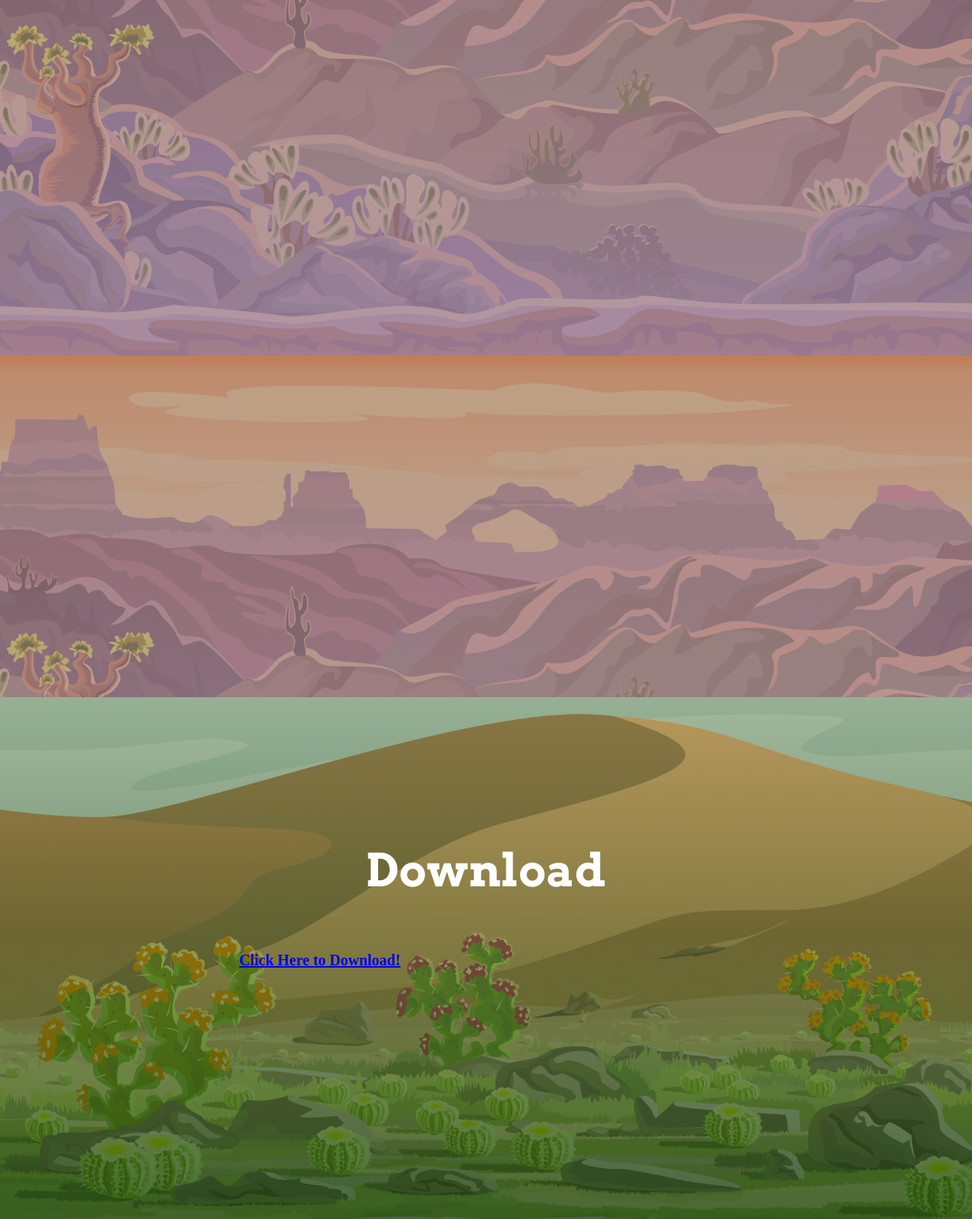
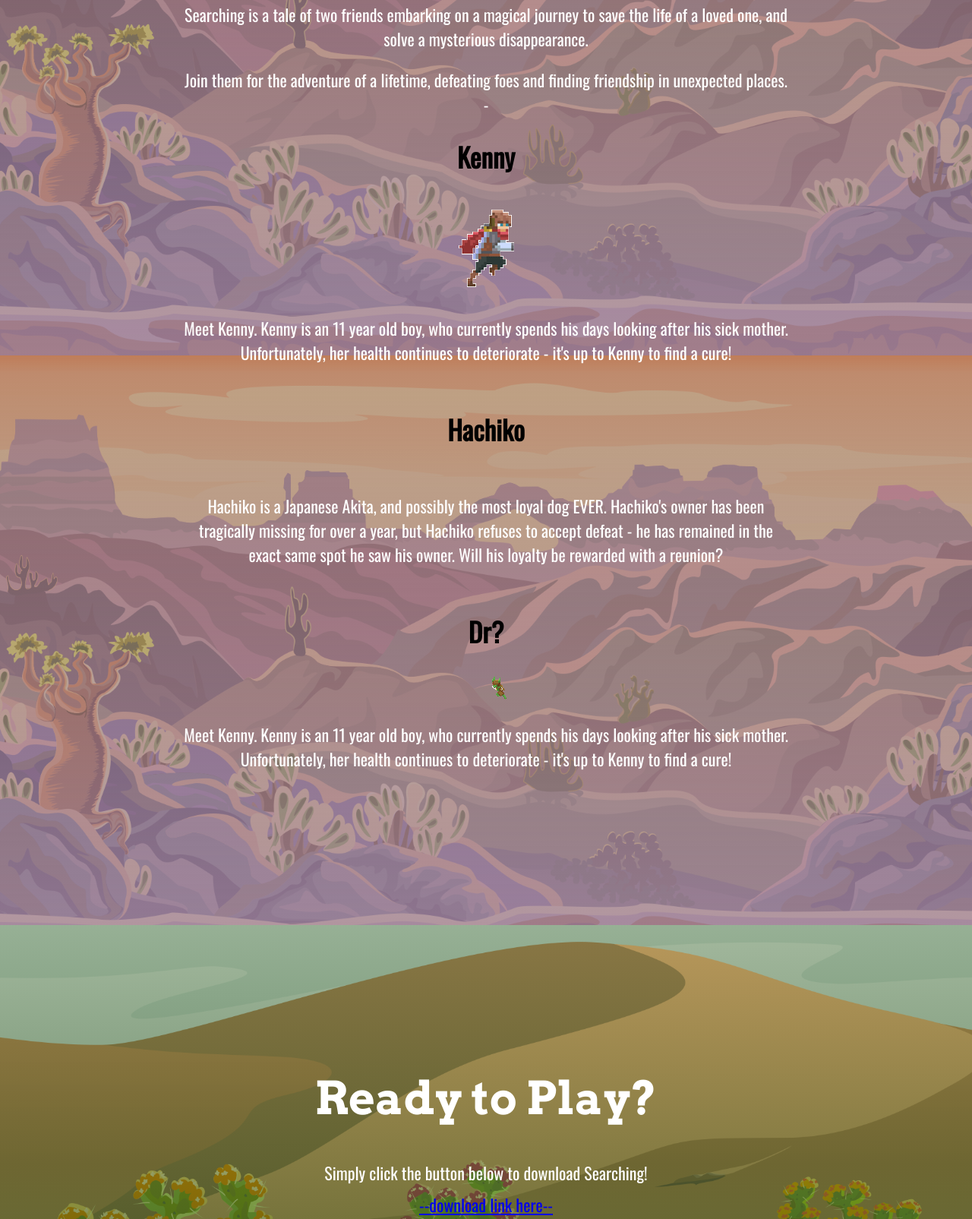
Before and after one commit to T9Searching/T9Searching.github.io, a plain HTML site: page index.html in a window 1280 px wide. Shown: the part 1382-2987 px from the top of the page at 76% size. Drawn offline with nearby package versions, Linux system fonts and the light colour scheme; a web font is replaced by a local one.

Commit message:
Info and images added
added character descriptions, fixed download area

```diff
--- a/css/style.css
+++ b/css/style.css
@@ -94,10 +94,12 @@ margin: 50px auto;
  .author_name_white { font-family:"Wellfleet"; margin: 70px 0 0 75px; color: #fff; font-size: 20px; }
  .author_name_gray { font-family:"Wellfleet"; margin: 70px 0 0 75px; color: #94a4a4; font-size: 20px; }
 
- .quotes_container { width: 800px; margin: 0 auto; }
+ .quotes_container { width: 800px; margin: 0 auto;
 
 display:flex;
-justify-content: center}
+justify-content: center;
+flex-direction: column;
+}
 
 #home, #slide2{ width: 100%; }
 #home{
@@ -111,7 +113,7 @@ background-size: cover;
 #slide2{
 background:linear-gradient(to bottom, rgba(0,0,0,.25), rgba(150,125,150,.75)),url('../img/slide2.png') 50% 0 no-repeat fixed;
 color: #333333;
-height: 900px;
+height: 1200px;
 margin: 0 auto;
 padding: 175px 0;
 background-size: cover;
@@ -128,7 +130,7 @@ background-size: cover;
 #slide4{
 background:linear-gradient(to bottom, rgba(75,75,5,.45), rgba(0,0,0,.55)),url('../img/slide4.png') 50% 0 no-repeat fixed;
 color: #333333;
-height: 450px;
+height: 250px;
 margin: 0 auto;
 padding: 150px 0;
     }
--- a/index.html
+++ b/index.html
@@ -23,7 +23,6 @@
 
 <!----- HEADER START--->
 
-
 <header id="header">
 <div class="content">
 <nav id="nav">
@@ -37,7 +36,11 @@
 </div>
 </header>
 
+<!----- HEADER ENDS--->
+
+
 <!----- PAGES START --->
+
  <div id="home">
 <div id="searchinglogo"><img src="img/Searching1.png"/>
      </div>
@@ -49,8 +52,24 @@
  <div class="content" >
  <div class="quotes_container">
  <h1>Welcome to Searching</h1>
+ <h3>Searching is a tale of two friends embarking on a magical journey to save the life of a loved one, and solve a mysterious disappearance.
+     <p>Join them for the adventure of a lifetime, defeating foes and finding friendship in unexpected places.
+         -
+ <p><h2>Kenny</h2></p>
+    <div id ="footlogo"> <img src="img/kenny.gif">
+     </div>
+ <h3><p>Meet Kenny. Kenny is an 11 year old boy, who currently spends his days looking after his sick mother. Unfortunately, her health continues to deteriorate - it's up to Kenny to find a cure! </h3>
+ </h3>
 
- </div>
+ <p><h2>Hachiko</h2></p>
+ <h3><p>Hachiko is a Japanese Akita, and possibly the most loyal dog EVER. Hachiko's owner has been tragically missing for over a year, but Hachiko refuses to accept defeat - he has remained in the exact same spot he saw his owner. Will his loyalty be rewarded with a reunion? </h3>
+ </h3>
+ <p><h2>Dr?</h2></p>
+    <div id ="footlogo"> <img src="img/goblin.gif">
+     </div>
+ <h3><p>Meet Kenny. Kenny is an 11 year old boy, who currently spends his days looking after his sick mother. Unfortunately, her health continues to deteriorate - it's up to Kenny to find a cure! </h3>
+ </h3>
+     </div>
  </div>
  </div>
 
@@ -58,8 +77,13 @@
  <div id="slide3">
  <div class="content">
  <div class="quotes_container">
- <h1>Download</h1>
-     <h4 class="author_name_gray"><a href="/img/searching_game.jpg" download>Click Here to Download! </a></h4>
+ <h1>Ready to Play?</h1>
+     <h3> Simply click the button below to download Searching!</h3>
+     <h3><a href="/img/searching_game.jpg" download> --download link here-- </a></h3>
+     <p>
+    <h3> Coming soon...</h3>
+<div id ="footlogo"><img src="img/appstore.png"/ width=50%>
+     </div>
  </div>
  </div>
  </div>
@@ -70,7 +94,7 @@
  <div class="quotes_container">
  <h1>About Us</h1>
      <h3> We're Team Nine, the developers of Searching.
-     <p>Want to know more? Visit our <a href="https://jilebantino.wixsite.com/team9-searching">development blog!</a></h3>
+     <p>For more information about us, or to follow our development, visit our <a href="https://jilebantino.wixsite.com/team9-searching">blog!</a></h3>
  </div>
  </div>
  </div>
@@ -87,7 +111,6 @@
  </div>
  </div>
 
-
  <!----- SLIDES END --->
 
 
```
Also changed, not shown: img/appstore.png (added), img/goblin.gif (added), img/kenny.gif (added).
